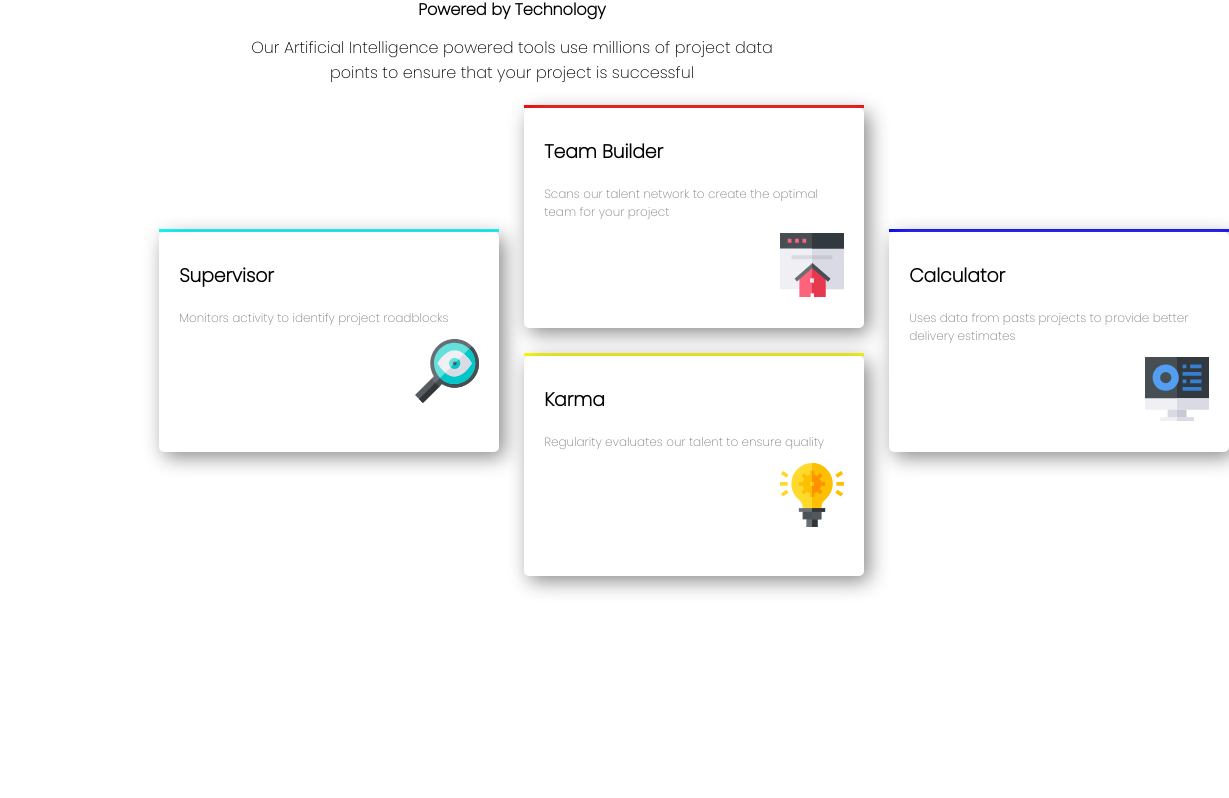
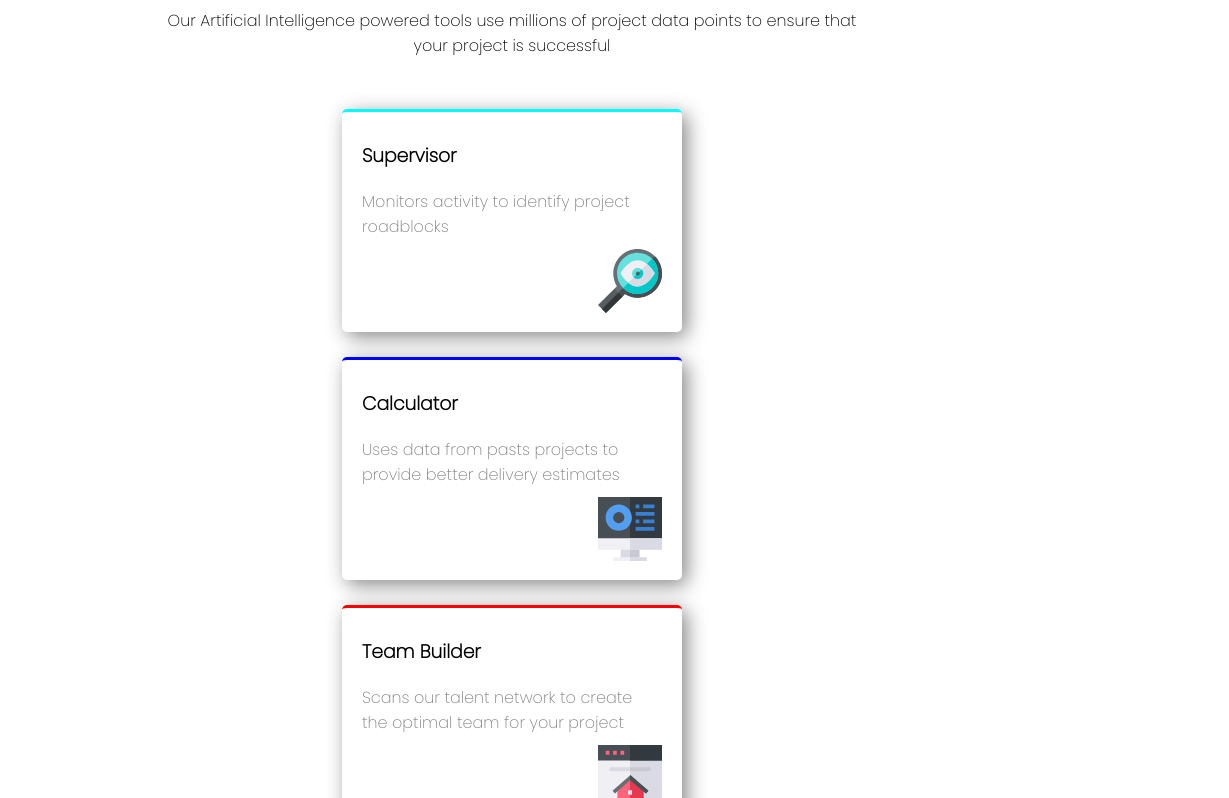
Before and after one commit to BillyGrind/Pair_Coding, a plain HTML site: page index.html in a window 1024 px wide. Shown: the part 94-892 px from the top of the page, 1229 px wide, since content can reach past the window. Before the commit the page ends 800 px from the top, so only its background shows below. Drawn offline with Linux system fonts and the light colour scheme.

Commit message:
projet-fini

```diff
--- a/assets/style.scss
+++ b/assets/style.scss
@@ -1,10 +1,12 @@
 @import url("https://fonts.googleapis.com/css2?family=Poppins:wght@200&display=swap");
 
+@media only screen and (min-width: 1024px) {
   body {
-  font-family: "Poppins", sans-serif;
+    margin: auto;
   }
 
   .container {
+    margin: auto;
     display: grid;
     grid-template-columns: 1fr 0.75fr 1fr;
     grid-template-rows: 1fr 1fr;
@@ -13,21 +15,82 @@ body {
     grid-template-areas:
       "supervisor team-builder calculator"
       "supervisor karma calculator";
-  margin: 2% 15%;
+    //margin: 2% 15%;
     align-items: center;
     justify-items: center;
+  }
+
+  .card {
+    justify-items: start;
+  }
+
+  .supervisor {
+    grid-area: supervisor;
+  }
+
+  .calculator {
+    grid-area: calculator;
+  }
+
+  .team-builder {
+    grid-area: team-builder;
+  }
+
+  .karma {
+    grid-area: karma;
+  }
+}
+
+@media only screen and (max-width: 1024px) {
+  /*
+  .container {
+    display: flex;
+    flex-flow: column wrap;
+    align-items: center;
+    margin-top: 20px;
+    justify-content: space-around;
+    gap: 10px;
+  }
+  */
+
+  .container {
+    margin: auto;
+    display: grid;
+    grid-template-columns: 1fr;
+    gap: 25px;
+    grid-auto-flow: row;
+    grid-template-areas:
+      "supervisor"
+      "calculator"
+      "team-builder"
+      "karma";
+    //margin: 2% 15%;
+    align-items: center;
+    justify-items: center;
+  }
+
+}
+
+body {
+  font-family: "Poppins", sans-serif;
 }
 
 header {
   text-align: center;
   padding-left: 15%;
   padding-right: 15%;
+  margin-bottom: 5%;
+
   h1 {
     font-weight: lighter;
+    font-size: 24px;
   }
+
   .bold {
     font-weight: 900;
+    margin: 0px;
   }
+
   h2 {
     font-size: 16px;
     font-weight: lighter;
@@ -40,14 +103,17 @@ header {
   padding: 10px 20px;
   width: 300px;
   height: 200px;
-  justify-items: start;
+
   h3 {
     font-weight: 900;
   }
+
   p {
-    font-size: 12px;
+    font-size: 16px;
     color: gray;
+    margin-bottom: 10px;
   }
+
   .img {
     display: flex;
     width: 100%;
@@ -56,22 +122,18 @@ header {
 }
 
 .supervisor {
-  grid-area: supervisor;
   border-top: cyan solid 3px;
 }
 
 .calculator {
-  grid-area: calculator;
   border-top: blue solid 3px;
 
 }
 
 .team-builder {
-  grid-area: team-builder;
   border-top: red solid 3px;
 }
 
 .karma {
-  grid-area: karma;
   border-top: yellow solid 3px;
 }
--- a/index.html
+++ b/index.html
@@ -1,26 +1,28 @@
 <!DOCTYPE html>
 <html lang="en">
+
 <head>
   <meta charset="UTF-8" />
   <meta http-equiv="X-UA-Compatible" content="IE=edge" />
   <meta name="viewport" content="width=device-width, initial-scale=1.0" />
   <link rel="stylesheet" href="/assets/style.css" />
   <title>Four Card</title>
+  <link rel="stylesheet" media="screen and (min-width: 900px)" href="widescreen.css">
+  <link rel="stylesheet" media="screen and (max-width: 600px)" href="smallscreen.css">
 </head>
+
 <body>
   <header>
-      <h1>Reliable, efficient delivery</h1>
-      <span class="bold">Powered by Technology</span>
+    <h1>Reliable, efficient delivery <p class="bold">Powered by Technology</p>
+    </h1>
     <h2>
       Our Artificial Intelligence powered tools use millions of project
-        data<br />
-        points to ensure that your project is successful
+      data points to ensure that your project is successful
     </h2>
   </header>
 
-    <div class="container">
-      <div class="supervisor">
-        <div class="card">
+  <div class="container ">
+    <div class="card supervisor">
       <div class="text">
         <h3>Supervisor</h3>
         <p>Monitors activity to identify project roadblocks</p>
@@ -28,12 +30,9 @@
       <div class="img">
         <img src="/src/images/icon-supervisor.svg" alt="" />
       </div>
-
-        </div>
     </div>
 
-      <div class="calculator">
-        <div class="card">
+    <div class="card calculator">
       <h3>Calculator</h3>
       <p>
         Uses data from pasts projects to provide better delivery estimates
@@ -41,12 +40,9 @@
       <div class="img">
         <img src="/src/images/icon-calculator.svg" alt="" />
       </div>
-
-        </div>
     </div>
 
-      <div class="team-builder">
-        <div class="card">
+    <div class="card team-builder">
       <h3>Team Builder</h3>
       <p>
         Scans our talent network to create the optimal team for your project
@@ -54,12 +50,9 @@
       <div class="img">
         <img src="/src/images/icon-team-builder.svg" alt="" />
       </div>
-
-        </div>
     </div>
 
-      <div class="karma">
-        <div class="card">
+    <div class="card karma">
       <h3>Karma</h3>
       <p>Regularity evaluates our talent to ensure quality</p>
       <div class="img">
@@ -67,6 +60,6 @@
       </div>
     </div>
   </div>
-    </div>
 </body>
+
 </html>
```
Also changed, not shown: assets/style.css, 1 other file. Lines whose indentation alone changed are shown as unchanged.
